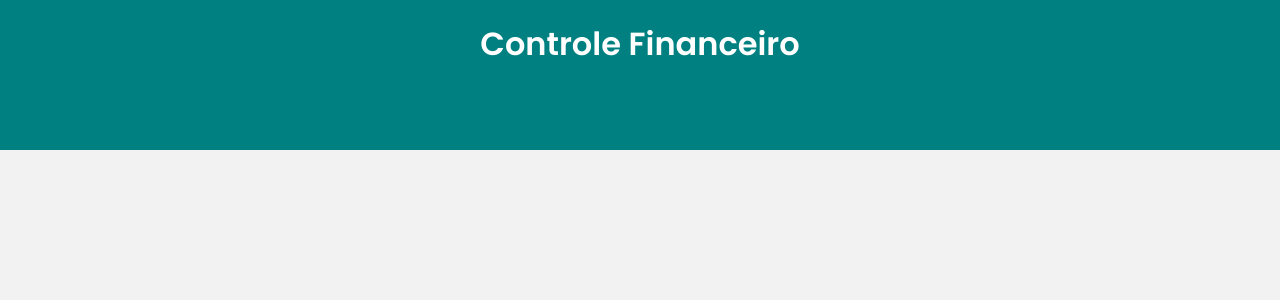
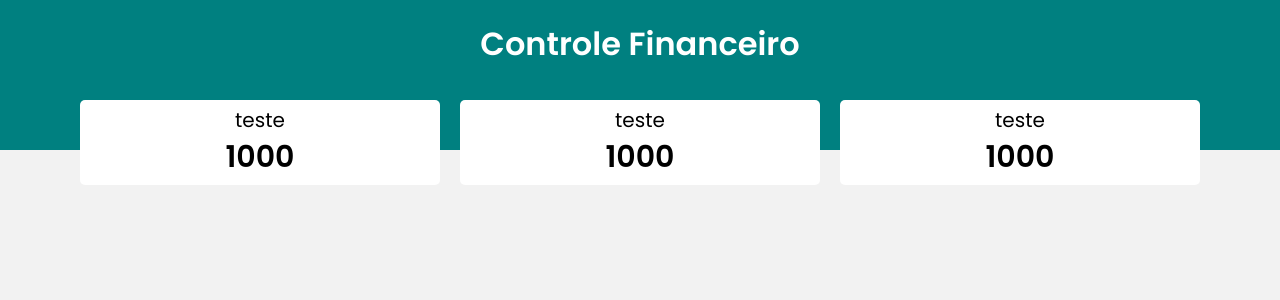
Before and after one commit to RafaelHDSV/Financial-Control, a React (Create React App) app: page / in a window 1280 px wide. Shown: the top 300 px of the page. Built offline with nearby package versions, Linux system fonts and the light colour scheme.

Commit message:
Adding resume items

```diff
--- a/src/components/resume/index.js
+++ b/src/components/resume/index.js
@@ -1,10 +1,13 @@
 import React from 'react'
 import * as C from './style'
+import ResumeItem from '../resumeItem'
 
 const Resume = () => {
     return (
         <C.Container>
-
+            <ResumeItem />
+            <ResumeItem />
+            <ResumeItem />
         </C.Container>
     )
 }
--- a/src/components/resumeItem/index.js
+++ b/src/components/resumeItem/index.js
@@ -1,8 +1,14 @@
 import React from 'react'
+import * as C from './style'
 
 const ResumeItem = () => {
     return (
-        <div>ResumeItem</div>
+        <C.Container>
+            <C.Header>
+                <C.HeaderTitle>teste</C.HeaderTitle>
+            </C.Header>
+            <C.Total>1000</C.Total>
+        </C.Container>
     )
 }
 
--- a/src/components/resumeItem/style.js
+++ b/src/components/resumeItem/style.js
@@ -0,0 +1,48 @@
+import styled from 'styled-components'
+
+export const Container = styled.div`
+    display: flex;
+    flex-direction: column;
+    align-items: center;
+    background-color: #fff;
+    border-radius: 5px;
+    padding: 5px 15px;
+    width: 30%;
+
+    @media (max-width: 750px) {
+        width: 20%
+
+        p {
+            font-size: 12px;
+        }
+
+        span {
+            font-size: 20px
+        }
+
+        svg {
+            display: none;
+        }
+    }
+`;
+
+export const Header = styled.header`
+    display: flex;
+    align-items: center;
+    justify-content: space-around;
+    width: 100%;
+    gap: 10px;
+
+    svg {
+        width: 25px;
+        height: 25px;
+    }
+`
+export const HeaderTitle = styled.p`
+    font-size:20px;
+`
+
+export const Total = styled.span`
+    font-size: 30px;
+    font-weight: bold;
+`
```
